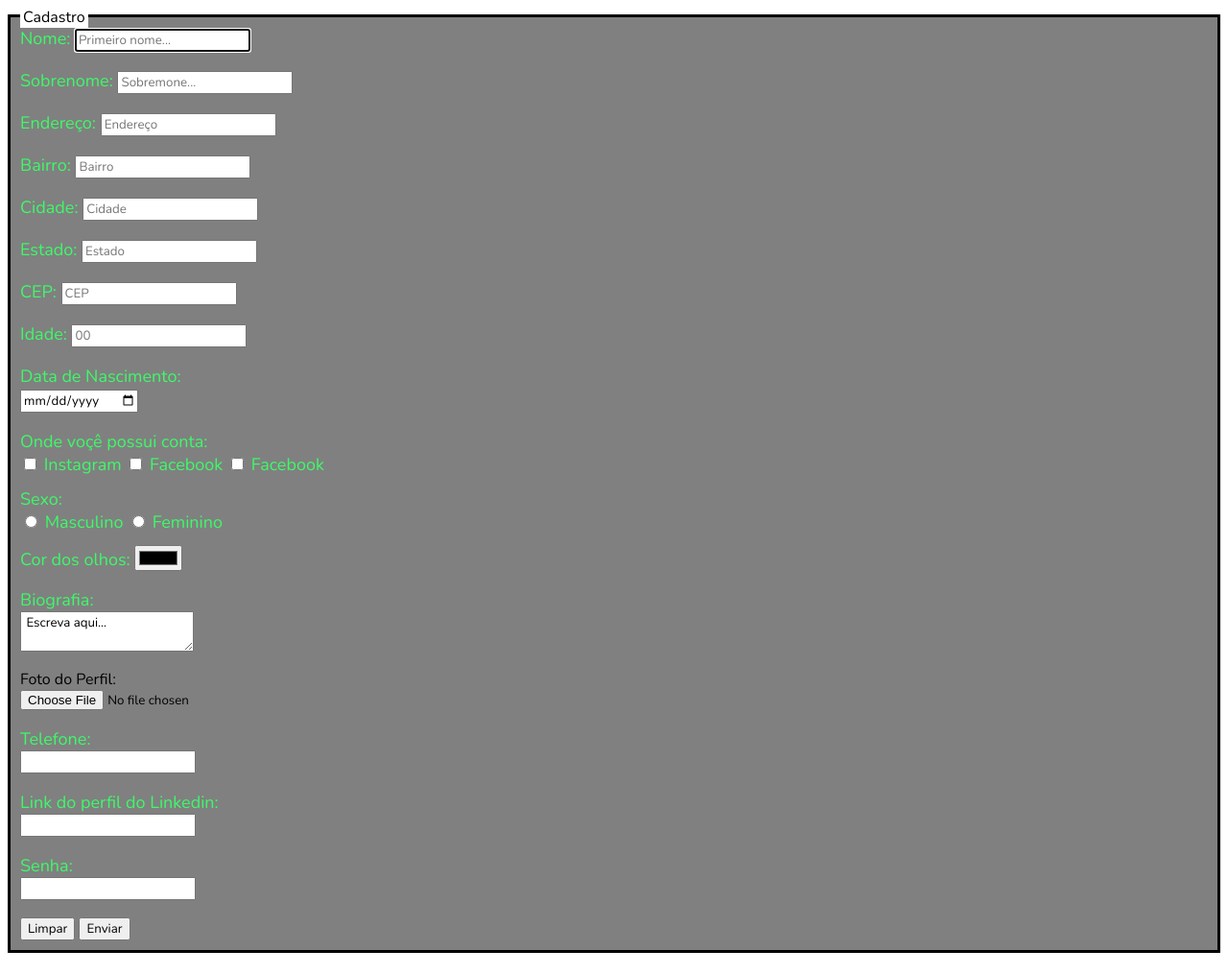
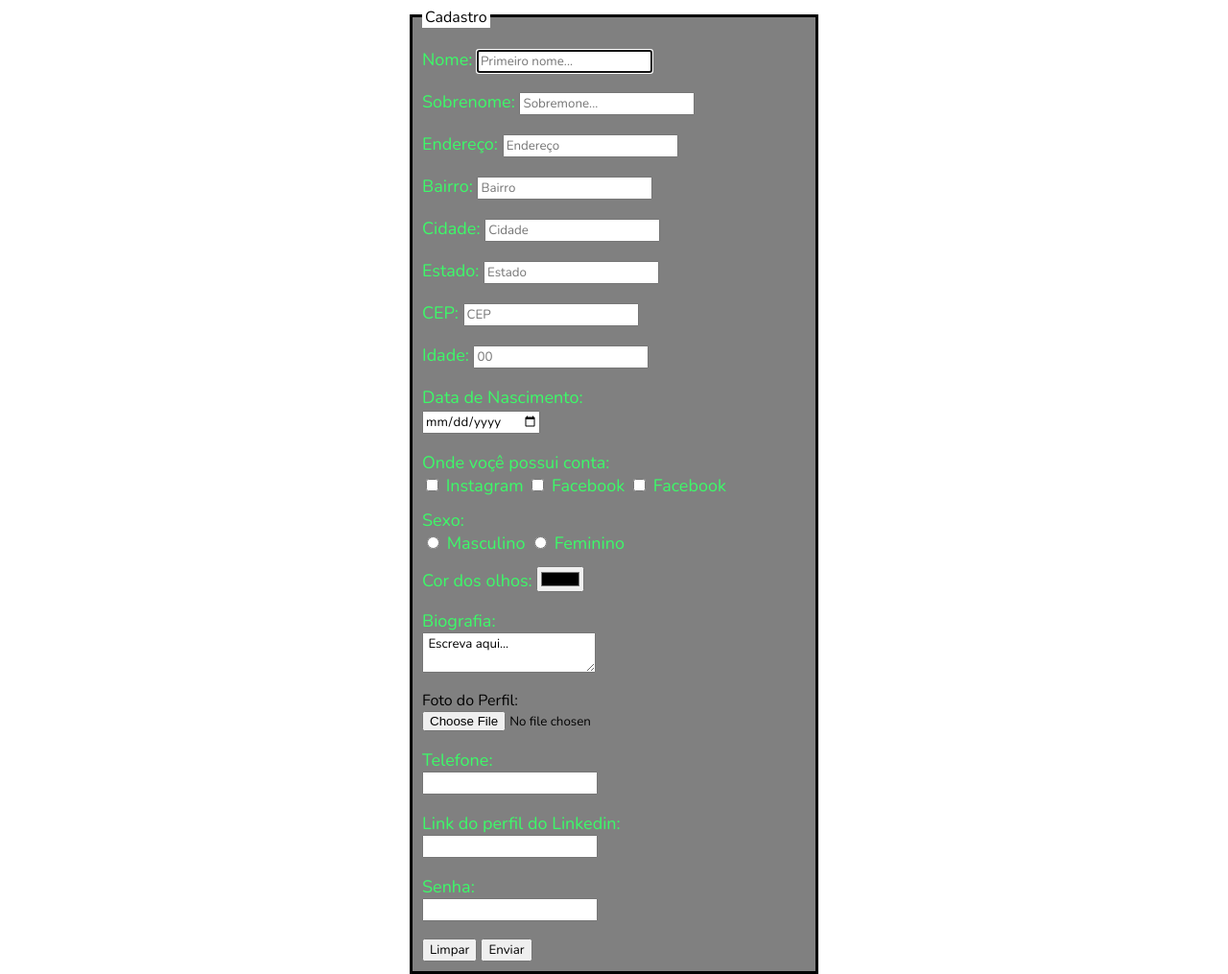
Before and after one commit to LucasUller/CadastroHTML, a plain HTML site: page index.html in a window 1280 px wide. Shown: the whole page at 96% size. Drawn offline with nearby package versions, Linux system fonts and the light colour scheme.

Commit message:
Second Commit
Adjusting background size

```diff
--- a/style.css
+++ b/style.css
@@ -1,11 +1,13 @@
-*{
+* {
     font-family: 'Nunito', sans-serif;
 }
 
 .container {
     border: solid;
     padding: 10px;
-    margin-top: 15px;
+    width: 400px;
+    display: block;
+    margin: 15px auto;
     background-color: grey;
 }
 
@@ -51,7 +53,7 @@ button {
     width: 100px;
     height: 25px;
     color: white;
-    border: 2px color:#FAF43C    ;
+    border: 2px color:#FAF43C;
 }
 
 .button-submit:hover {
@@ -59,5 +61,5 @@ button {
     width: 100px;
     height: 25px;
     color: white;
-    border: 2px color:#FAF43C   ;
+    border: 2px color:#FAF43C;
 }
```
Also changed, not shown: index.html (renamed from Desafio01.html, +1 -0 lines).
